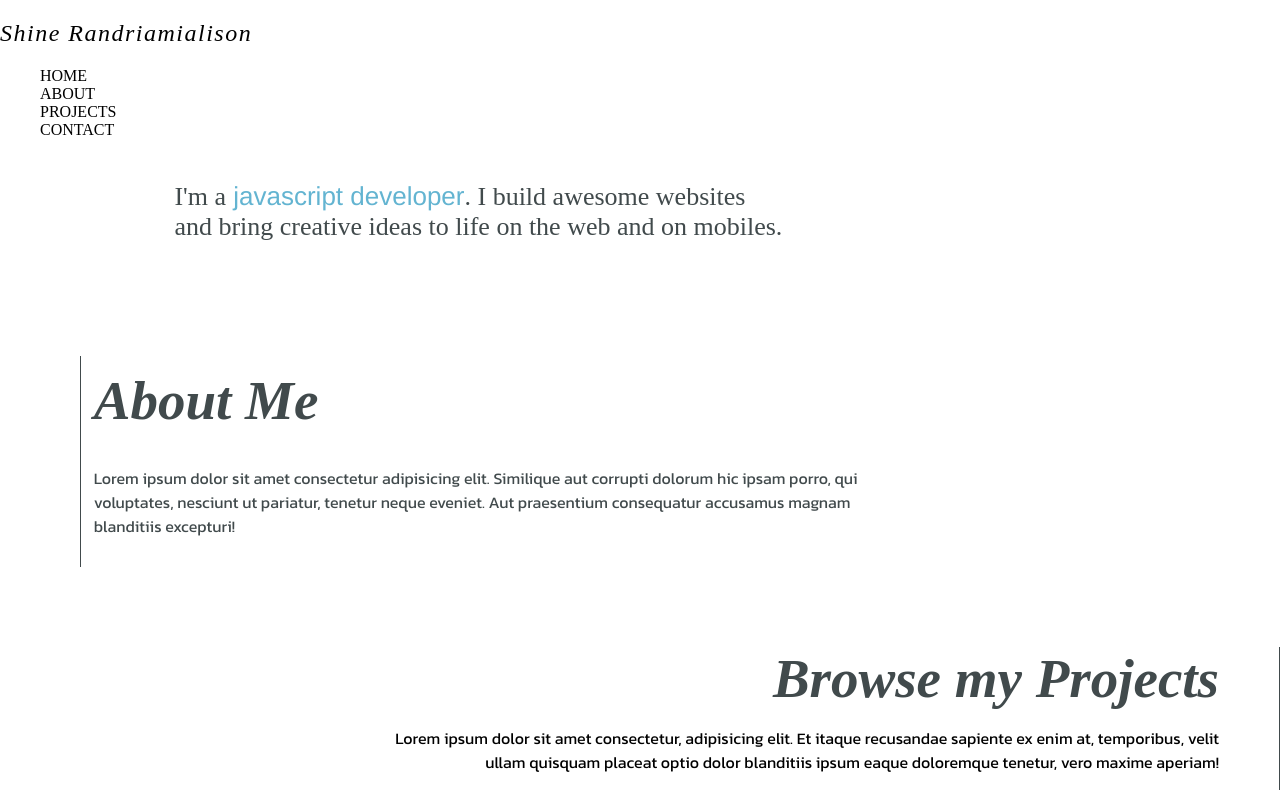
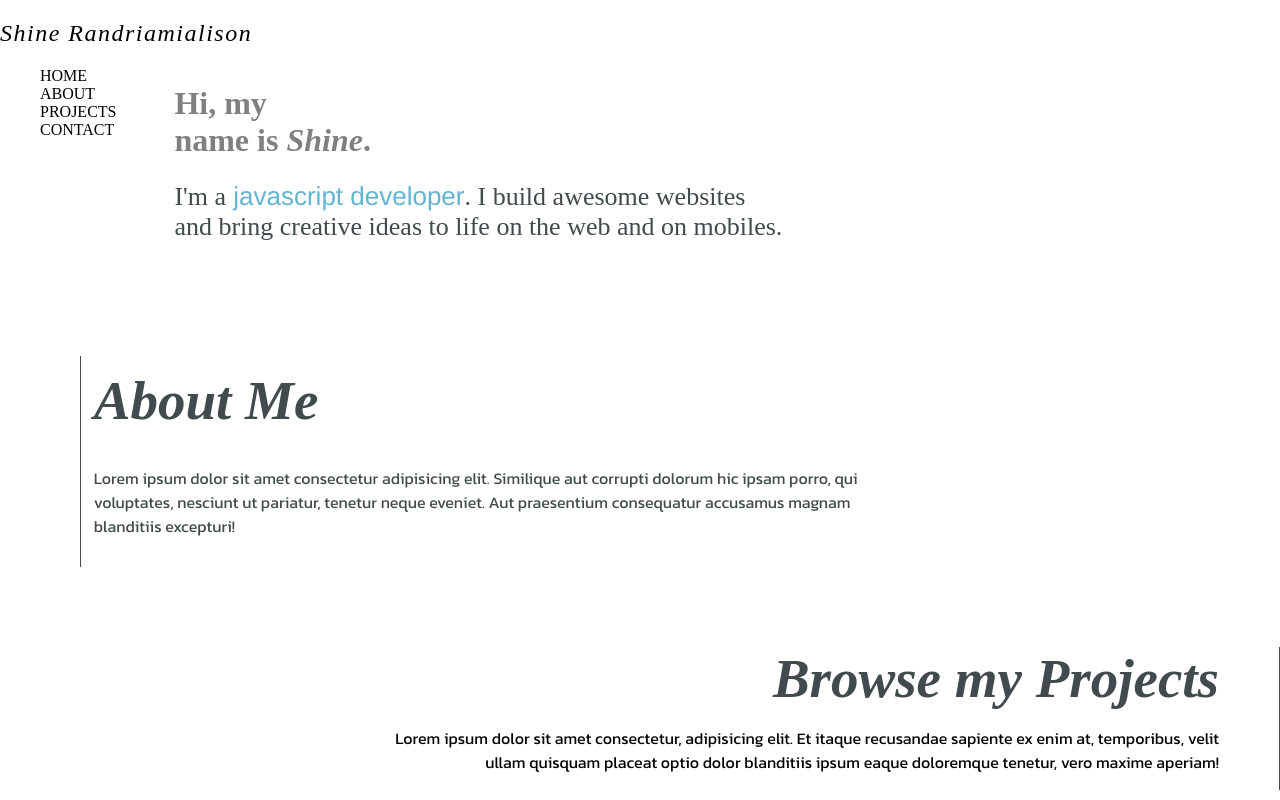
Before and after one commit to Shine0111/portfolio, a React (Vite) app: page / in a window 1280 px wide. Shown: the top 800 px of the page. Built offline with nearby package versions, Linux system fonts and the light colour scheme.

Commit message:
transparent bg

```diff
--- a/src/components/NavBar/NavBar.module.css
+++ b/src/components/NavBar/NavBar.module.css
@@ -1,5 +1,5 @@
 .header {
-  background: white;
+  background: rgba(255, 255, 255, 0.5);
 }
 
 .navbar-container {
```
